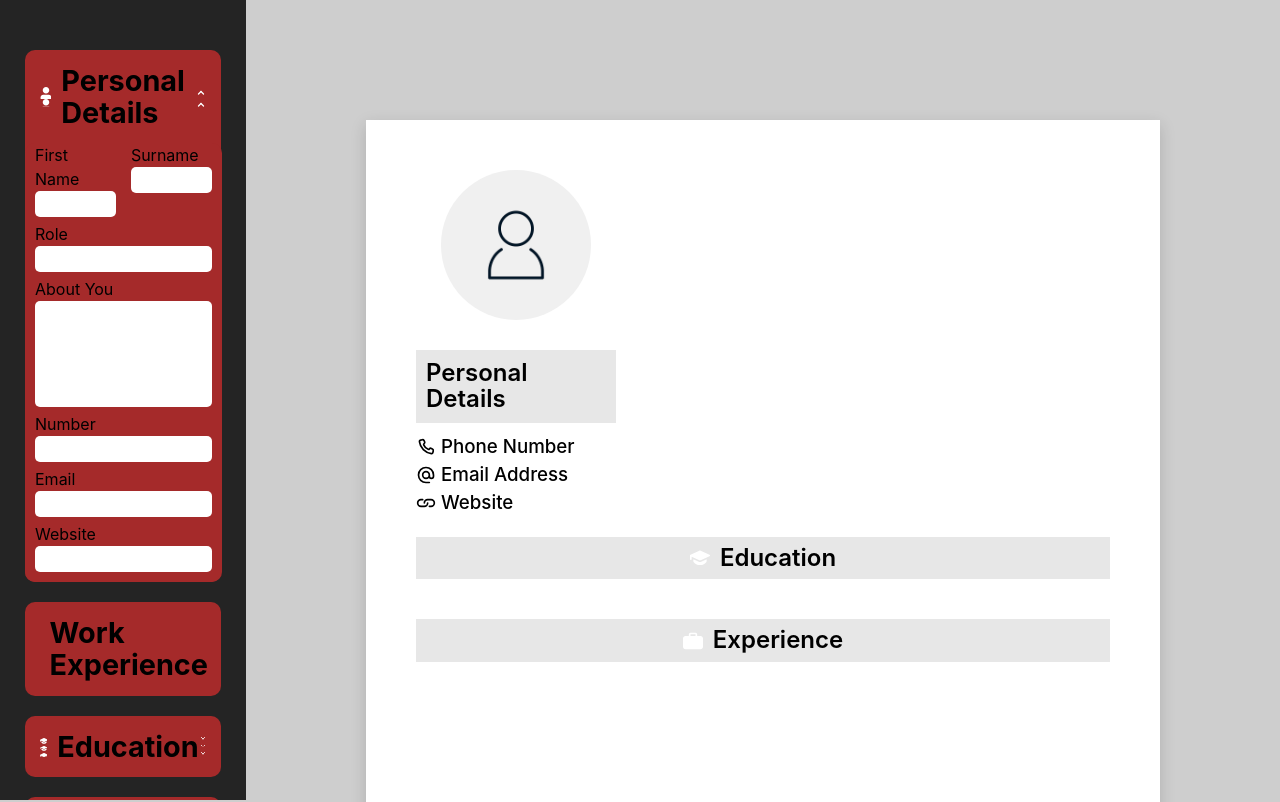
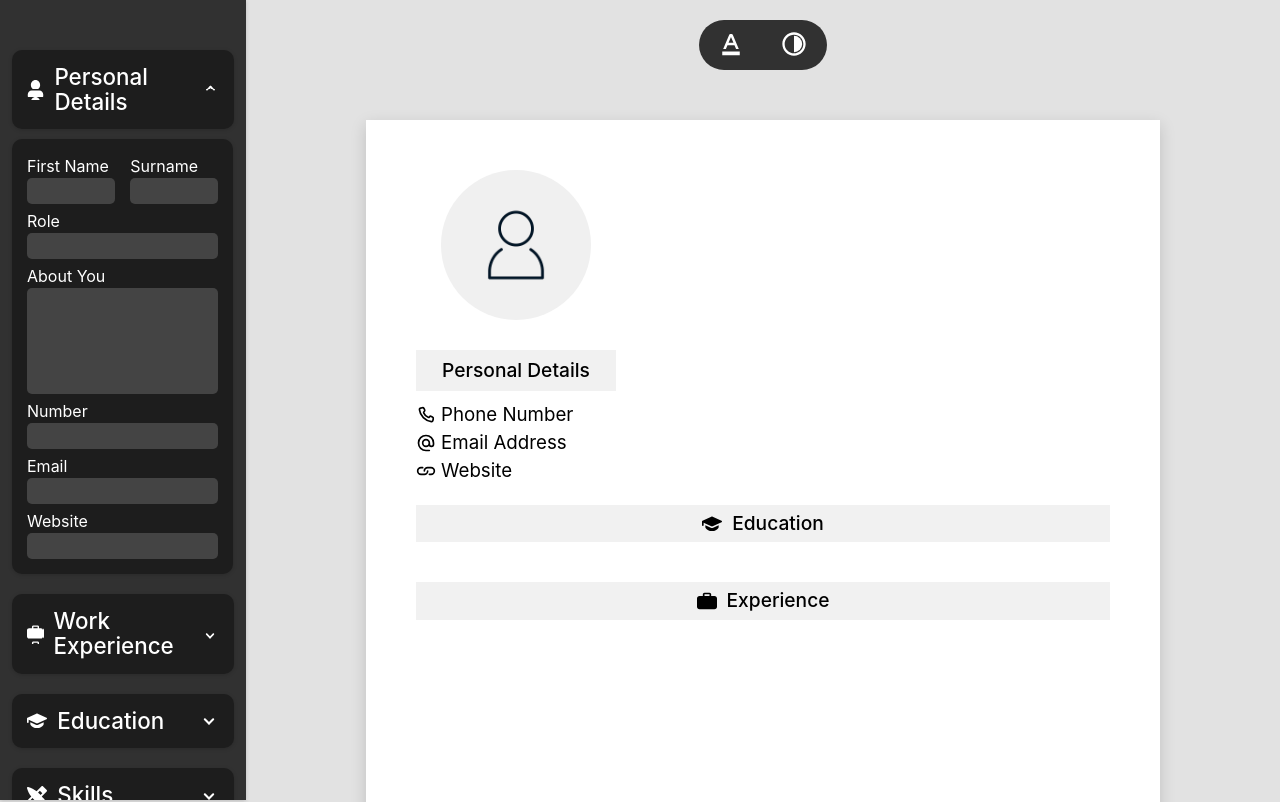
Before and after one commit to guskirb/CV-applicationTOP, a React (Vite) app: page / in a window 1280 px wide. Shown: the top 802 px of the page. Built offline with nearby package versions, Linux system fonts and the light colour scheme.

Commit message:
Add customise bar functionality

```diff
--- a/src/App.css
+++ b/src/App.css
@@ -1,5 +1,10 @@
 :root{
-  --accent-color: #e7e7e7;
+  --accent-color: #f1f1f1;
+  --sidebar-color: #313131;
+  --dropdown-color: #1d1d1d;
+  --box-shadow: #00000029 0px 1px 4px;
+  --input-color: #444444;
+  --background-color:#e2e2e2;
 }
 
 #root {
@@ -14,21 +19,23 @@
 }
 
 ::-webkit-scrollbar-thumb {
-  background: red;
+  background: var(--sidebar-color);
   border-radius: 100vw;
-  border: 2px solid rgb(206, 206, 206);
+  border: 3px solid rgb(206, 206, 206);
 }
 
 ::-webkit-scrollbar-thumb:hover {
-  background: rgb(202, 0, 0);
+  background: var(--dropdown-color);
 }
 
 .sidebar::-webkit-scrollbar-thumb {
-  border: 2px solid blue;
+  background: var(--background-color);
+  border: 3px solid var(--sidebar-color);
 }
 
 textarea::-webkit-scrollbar-thumb {
-  border: 2px solid rgb(255, 255, 255);
+  background: var(--background-color);
+  border: 3px solid var(--input-color);
 }
 
 .sidebar {
@@ -36,19 +43,20 @@ textarea::-webkit-scrollbar-thumb {
   flex-flow: column;
   align-items: center;
   justify-content: flex-start;
-  background-color: rgb(36, 36, 36);
+  background-color: var(--sidebar-color);
   margin: 0;
   height: 100vh;
   position: sticky;
   top: 0;
   overflow-y: scroll;
+  box-shadow: var(--box-shadow);
+  color: white;
 }
 
 .sidebarSection {
   display: flex;
   flex-flow: column;
-  width: 80%;
-  background-color: brown;
+  width: 90%;
   margin: 10px;
   border-radius: 10px;
 }
@@ -59,6 +67,9 @@ textarea::-webkit-scrollbar-thumb {
   justify-content: flex-start;
   cursor: pointer;
   padding: 15px;
+  border-radius: 10px;
+  background-color: var(--dropdown-color);
+  box-shadow: var(--box-shadow);
 }
 
 .sidebarLower {
@@ -66,11 +77,12 @@ textarea::-webkit-scrollbar-thumb {
   flex-flow: column;
   animation: growDown 300ms ease-in-out forwards;
   transform-origin: top center;
-  background-color: brown;
-  padding: 10px;
-  padding-top: 0px;
+  background-color: var(--dropdown-color);
+  padding: 15px;
+  gap: 5px;
+  margin-top: 10px;
   border-radius: 10px;
-  gap: 5px;
+  box-shadow: var(--box-shadow);
 }
 
 @keyframes growDown {
@@ -107,14 +119,45 @@ textarea::-webkit-scrollbar-thumb {
 .skillsIcon {
   background-image: url(./assets/skills.svg);
 }
+
+.blackSchoolIcon {
+  background-image: url(./assets/blackschool.svg);
+}
+
+.blackWorkIcon {
+  background-image: url(./assets/blackwork.svg);
+}
+
+.fontIcon {
+  background-image: url(./assets/font.svg);
+}
+
+.accentIcon {
+  background-image: url(./assets/accent.svg);
+}
+
 .personIcon,
 .workIcon,
 .schoolIcon,
-.skillsIcon  {
+.skillsIcon,
+.blackSchoolIcon,
+.blackWorkIcon  {
   background-size: 100%;
   width: 20px;
   height: 20px;
   margin-right: 10px;
+}
+
+.fontIcon,
+.accentIcon {
+  background-size: 100%;
+  width: 30px;
+  height: 30px;
+}
+
+.accentIcon {
+  width: 28px;
+  height: 28px;
 }
 
 .down {
@@ -137,12 +180,16 @@ input {
   height: 1.8em;
   border: none;
   padding-inline: 5px;
+  background-color: var(--input-color);
+  color: white;
 }
 
 textarea {
   border-radius: 5px;
   border: none;
   padding: 5px;
+  background-color: var(--input-color);
+  color: white;
 }
 
 .address {
@@ -165,12 +212,13 @@ textarea {
 }
 
 .experienceList {
-  background-color: aqua;
+  background-color: var(--dropdown-color);
   width: 78%;
   border-radius: 10px;
   animation: growOut 300ms ease-in-out forwards;
   transform-origin: top center;
   margin-bottom: 10px;
+  box-shadow: var(--box-shadow);
 }
 
 .experienceList > div {
@@ -211,8 +259,34 @@ textarea {
 
 .cvContainer {
   display: flex;
+  flex-flow: column;
   align-items: center;
   justify-content: center;
+}
+
+.customiseBar {
+  display: flex;
+  background-color: var(--sidebar-color);
+  width: 10%;
+  height: 50px;
+  position: fixed;
+  top: 20px;
+  z-index: 1;
+  border-radius: 50px;
+  align-items: center;
+  justify-content: space-around;
+}
+
+.colorPicker {
+  display: flex;
+  width: 30px;
+  cursor: pointer;
+}
+
+#fontColor, #accentColor {
+  opacity: 0;
+  height: 0;
+  width: 0;
 }
 
 .cv {
@@ -322,14 +396,16 @@ textarea {
   height: 150px;
   border-radius: 50%;
   margin-inline: 25px;
+  transition: all 0.2s ease;
 }
 
 #profilePic:hover {
-  transform: scale(1.1);
+  transform: scale(1.05);
 }
 
 .uploadFile {
   width: 200px;
+  cursor: pointer;
 }
 
 .hide {
@@ -374,3 +450,23 @@ textarea {
   white-space: pre-line;
   max-width: 400px;
 }
+
+button {
+  border-radius: 8px;
+  border: 1px solid transparent;
+  padding: 0.6em 1.2em;
+  font-family: inherit;
+  background-color: #929292;
+  cursor: pointer;
+  transition: border-color 0.25s;
+  margin-top: 5px;
+  width: 3vw;
+  margin-left: auto;
+}
+button:hover {
+  border-color: #646cff;
+}
+button:focus,
+button:focus-visible {
+  outline: 4px auto -webkit-focus-ring-color;
+}
--- a/src/App.jsx
+++ b/src/App.jsx
@@ -2,6 +2,7 @@ import { useState } from "react";
 import "./App.css";
 import Sidebar from "./components/sidebar";
 import CV from "./components/cv";
+import Customise from "./components/customise";
 import { v4 as uuidv4 } from "uuid";
 
 function App() {
@@ -27,6 +28,8 @@ function App() {
   const [work, setWork] = useState([]);
   const [education, setEducation] = useState([]);
   const [skills, setSkills] = useState([]);
+  const [fontColor, setFontColor] = useState("");
+  const [accentColor, setAccentColor] = useState("");
 
   function handleChange(e) {
     setDetails({ ...details, [e.target.id]: e.target.value });
@@ -149,6 +152,14 @@ function App() {
     setSkills(skills.filter((item) => item.id !== e.target.id));
   }
 
+  function changeFontColor(e) {
+    setFontColor(e.target.value);
+  }
+
+  function changeAccentColor(e) {
+    setAccentColor(e.target.value);
+  }
+
   return (
     <>
       <Sidebar
@@ -168,11 +179,17 @@ function App() {
         editSkill={editSkill}
       />
       <div className="cvContainer">
+        <Customise
+          changeFontColor={changeFontColor}
+          changeAccentColor={changeAccentColor}
+        />
         <CV
           details={details}
           work={work}
           education={education}
           skills={skills}
+          fontColor={fontColor}
+          accentColor={accentColor}
         />
       </div>
     </>
--- a/src/components/customise.jsx
+++ b/src/components/customise.jsx
@@ -1,18 +1,16 @@
 import { useState } from "react";
 
-function Customise() {
-  const [fontColor, setFontColor] = useState("");
-  const [accentColor, setAccentColor] = useState("");
+function Customise( {changeFontColor, changeAccentColor}) {
 
   return (
     <div className="customiseBar">
       <label htmlFor="fontColor" className="colorPicker">
         <div className="fontIcon"></div>
-        <input type="color" id="fontColor"></input>
+        <input type="color" id="fontColor" onChange={changeFontColor}></input>
       </label>
       <label htmlFor="accentColor" className="colorPicker">
         <div className="accentIcon"></div>
-        <input type="color" id="accentColor"></input>
+        <input type="color" id="accentColor" onChange={changeAccentColor}></input>
       </label>
     </div>
   );
--- a/src/components/cv.jsx
+++ b/src/components/cv.jsx
@@ -1,11 +1,11 @@
 import { useState } from "react";
-import profilePic from "../assets/profilepic.png"
+import profilePic from "../assets/profilepic.png";
 
-function CV({ details, work, education, skills }) {
-  const[image, setImage] = useState(profilePic)
+function CV({ details, work, education, skills, fontColor, accentColor }) {
+  const [image, setImage] = useState(profilePic);
 
   function handleImage(e) {
-    setImage(URL.createObjectURL(e.target.files[0]))
+    setImage(URL.createObjectURL(e.target.files[0]));
   }
 
   const listWork = work.map((item) => (
@@ -39,10 +39,15 @@ function CV({ details, work, education, skills }) {
   ));
 
   return (
-    <div className="cv">
+    <div className="cv" style={{color: fontColor}}>
       <div className="cvUpper">
         <label htmlFor="getFile" className="uploadFile">
-          <input type="file" id="getFile" className="hide" onChange={handleImage}/>
+          <input
+            type="file"
+            id="getFile"
+            className="hide"
+            onChange={handleImage}
+          />
           <img id="profilePic" src={image} />
         </label>
         <div className="cvName">
@@ -53,7 +58,7 @@ function CV({ details, work, education, skills }) {
       </div>
       <div className="cvMiddle">
         <div className="cvProfile">
-          <h2 className="cvHeader">Personal Details</h2>
+          <h2 className="cvHeader" style={{backgroundColor: accentColor}}>Personal Details</h2>
           <div>
             <div className="phoneIcon" />
             <h3>Phone Number</h3>
@@ -75,13 +80,13 @@ function CV({ details, work, education, skills }) {
           <div className="cvSkills">{listSkills}</div>
         </div>
       </div>
-      <div className="cvHeader">
-        <div className="schoolIcon" />
-        <h2>Education</h2>
+      <div className="cvHeader" style={{backgroundColor: accentColor}}>
+        <div className="blackSchoolIcon" />
+        <h2 >Education</h2>
       </div>
       <div className="cvEducation">{listEducation}</div>
-      <div className="cvHeader">
-        <div className="workIcon" />
+      <div className="cvHeader" style={{backgroundColor: accentColor}}>
+        <div className="blackWorkIcon" />
         <h2>Experience</h2>
       </div>
       <div className="cvWork">{listWork}</div>
--- a/src/index.css
+++ b/src/index.css
@@ -33,30 +33,31 @@ body {
   display: flex;
   align-items: center;
   justify-content: flex-start;
-  background: rgb(206, 206, 206);
+  background: #e2e2e2;;
 }
 
 h1 {
-  font-size: 1.8em;
+  font-size: 1.4em;
   line-height: 1.1;
   margin: 0;
+  font-weight: 500;
 }
 
 h2 {
-  font-size: 1.5em;
+  font-size: 1.2em;
   line-height: 1.1;
   margin: 0;
-  font-weight: 600;
+  font-weight: 500;
 }
 
 h3 {
   margin: 0;
-  font-weight: 500;
+  font-weight: 400;
 }
 
 h4 {
   margin: 0;
-  font-weight: 500;
+  font-weight: 400;
 }
 
 h5 {
@@ -67,23 +68,3 @@ h5 {
 p {
   margin: 0;
 }
-
-button {
-  border-radius: 8px;
-  border: 1px solid transparent;
-  padding: 0.6em 1.2em;
-  font-size: 1em;
-  font-weight: 500;
-  font-family: inherit;
-  background-color: #1a1a1a;
-  cursor: pointer;
-  transition: border-color 0.25s;
-  margin-top: 5px;
-}
-button:hover {
-  border-color: #646cff;
-}
-button:focus,
-button:focus-visible {
-  outline: 4px auto -webkit-focus-ring-color;
-}
```
